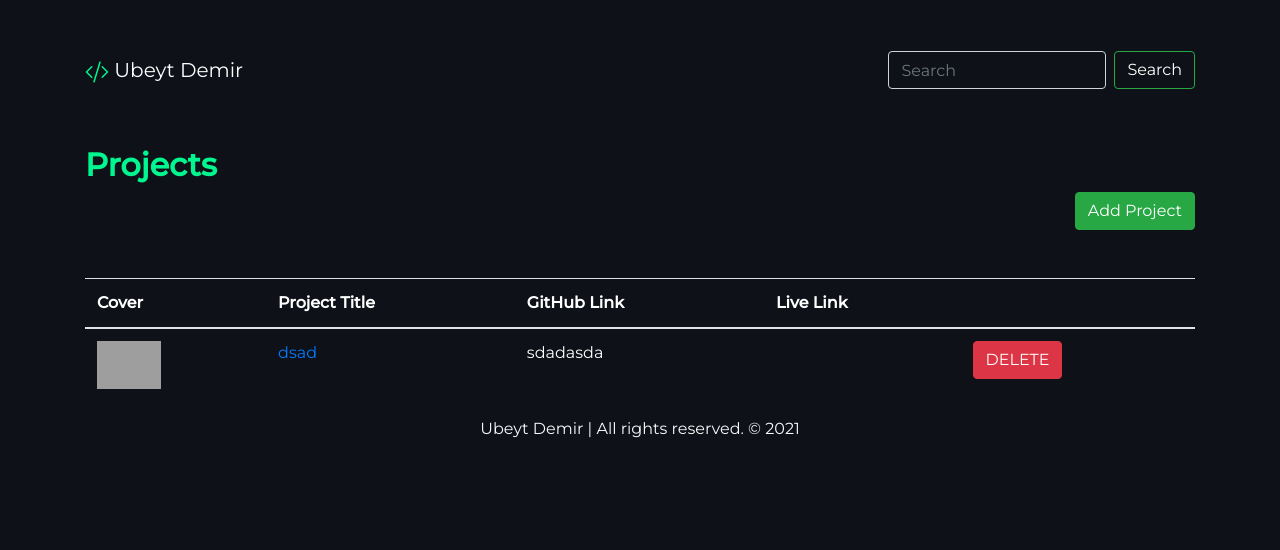
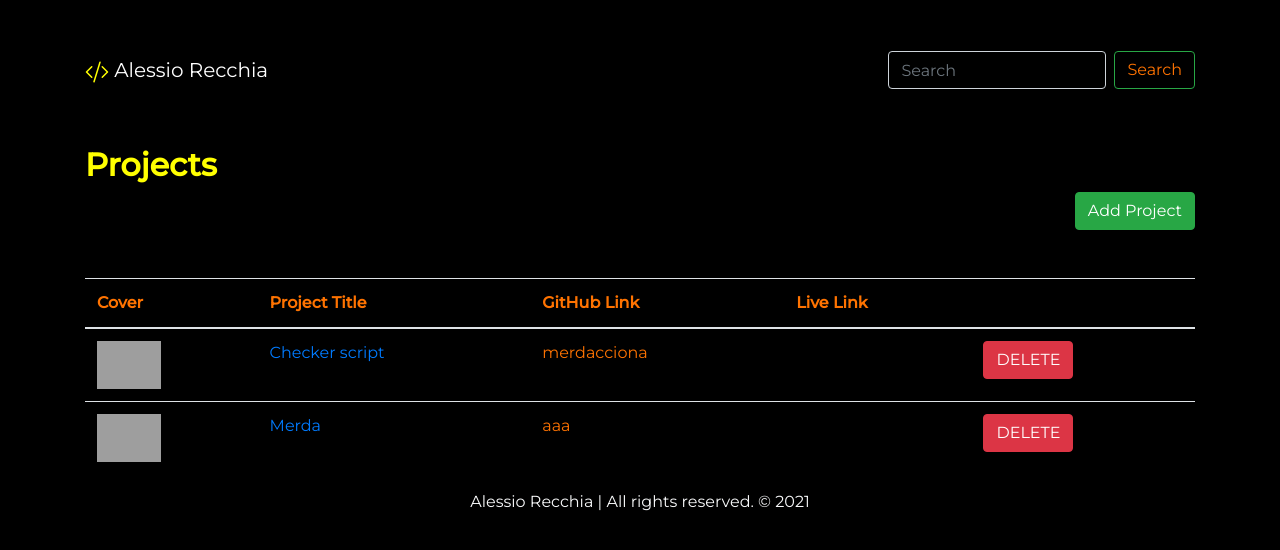
Before and after one commit to alessiorecchia/strive_exe, a Flask app: page /dashboard/projects in a window 1280 px wide. Shown: the top 550 px of the page. Run offline with Flask 2, Linux system fonts and the light colour scheme; some libraries are stand-ins or nearby versions; grey boxes are pictures that could not be loaded.

Commit message:
trying to understand web design

```diff
--- a/M8_Full_Stack/03. Flask/constants/items.py
+++ b/M8_Full_Stack/03. Flask/constants/items.py
@@ -1,4 +1,4 @@
-APP_NAME="Ubeyt Demir"
+APP_NAME="Alessio Recchia"
 
 SOCIAL_LINKS = [{
     "name":"Twitter",
--- a/M8_Full_Stack/03. Flask/static/styles/main.css
+++ b/M8_Full_Stack/03. Flask/static/styles/main.css
@@ -1,7 +1,7 @@
 :root {
-    --main-bg-color: #0e1117;
-    --main-text-light: #fff;
-    --main-text-primary: #00f68f;
+    --main-bg-color: #000000;
+    --main-text-light: rgb(255, 115, 0);
+    --main-text-primary: #ffff00;
 
 }
 
@@ -44,9 +44,13 @@ h1{
     font-size:32px;
     font-weight: bold;
 }
-.avatar{
-    width:320px;
+.avatar {
+    width: 320px;
+    height: 320px;
+    object-fit: cover;
+    object-position: top;
 }
+
 .jumbotron {
     background-color:var(--main-bg-color);
     height:100vh;
--- a/M8_Full_Stack/03. Flask/templates/components/jumbotron/jumbotron.html
+++ b/M8_Full_Stack/03. Flask/templates/components/jumbotron/jumbotron.html
@@ -5,7 +5,7 @@
 
     <div class="row h-100">
       <div class="col col-sm-12 col-md-7 d-flex flex-column justify-content-center">
-       <img class="rounded avatar" src="{{url_for('static', filename='/assets/profile.png')}}"/>
+       <img class="rounded-circle avatar" src="{{url_for('static', filename='/assets/GH_profile.png')}}"/>
       <div class="social-links mt-4 d-flex align-items-center justify-content-start">
         {%for social_link in SOCIAL_LINKS%}
         <span>
@@ -16,10 +16,10 @@
       </div>
       <div class="col col-sm-12 col-md-5 d-flex flex-column align-items-center justify-content-center">
          <h1>
-           Fullstack Developer , Software Engineer.
+           AI Engineering Student.
          </h1>
          <p class="home-description">
-           I am a Fullstack Web Developer, who focuses on MERN stack. I build beautiful web applications and API's with Javascript/Typescript.
+           I am a AI Engineering Student @ Strive, who doesn't build beautiful web applications and API's with Javascript/Typescript.
          </p>
 
 
--- a/M8_Full_Stack/03. Flask/templates/layouts/index.html
+++ b/M8_Full_Stack/03. Flask/templates/layouts/index.html
@@ -20,7 +20,8 @@
       integrity="sha384-B0vP5xmATw1+K9KRQjQERJvTumQW0nPEzvF6L/Z6nronJ3oUOFUFpCjEUQouq2+l"
       crossorigin="anonymous"
     />
-    <link rel="stylesheet" href="{{url_for('static',filename='/styles/main.css')}}"/>
+    <!-- <link rel="stylesheet" href="{{url_for('static',filename='/styles/main.css')}}"/> -->
+    <link rel="stylesheet" href={{url_for('static',filename='/styles/main.css')}}/>
     <title>{{APP_NAME}} | {% block title %} {% endblock %}</title>
   </head>
   <body>
--- a/M8_Full_Stack/03. Flask/util/db.csv
+++ b/M8_Full_Stack/03. Flask/util/db.csv
@@ -1,2 +1,3 @@
-col,id,title,description,cover,githubLink,liveLink
-6c5a2e99-5652-4d40-acdc-efb306292914,dsad, asdasdasd,dasdaasd,asdasdasd,sdadasda
+48726e64-eb9a-41d9-8a07-e91900e2761f,Checker script, ,Merdazza,Merdona,merdacciona
+e6fc0220-9943-4a84-8b88-b9a0765e813f,Checker script, ,Merdazza,Merdona,merdacciona
+659a27db-e302-4951-8c17-d838db57be36,Merda, ,Merdazza,Merdona,aaa
--- a/M8_Full_Stack/03. Flask/util/db.py
+++ b/M8_Full_Stack/03. Flask/util/db.py
@@ -19,13 +19,11 @@ def read_db():
 
 
 def write_project(title, description, cover, githubLink, liveLink):
-    line = "{},{},{},{},{},{}".format(
-        uuid4(), title, description, cover, githubLink, liveLink)
+    line = "{},{},{},{},{},{}".format(uuid4(), title, description, cover, githubLink, liveLink)
     db_path = "./util/db.csv"
     with open(db_path, 'r+') as f:
         lines = f.readlines()
         if(len(lines) == 0):
-            f.write("id,title,description,cover,githubLink,liveLink")
             f.write(f'{line}')
         else:
             f.write(f'\n{line}')
@@ -48,7 +46,9 @@ def find_project_by_id_and_delete(id):
     lines = a_file.readlines()
     a_file.close()
     # delete lines
-    del lines[1]
+    for i, line in enumerate(lines):
+        if line.split(',')[0] == id:
+            lines.pop(i)
     # write to file without line
     new_file = open(db_path, "w+")
     for line in lines:
```
Also changed, not shown: M8_Full_Stack/03. Flask/test.py (added, +22 -0 lines), M8_Full_Stack/03. Flask/static/assets/GH_profile.png (added), M8_Full_Stack/03. Flask/static/assets/profile.png (deleted).
